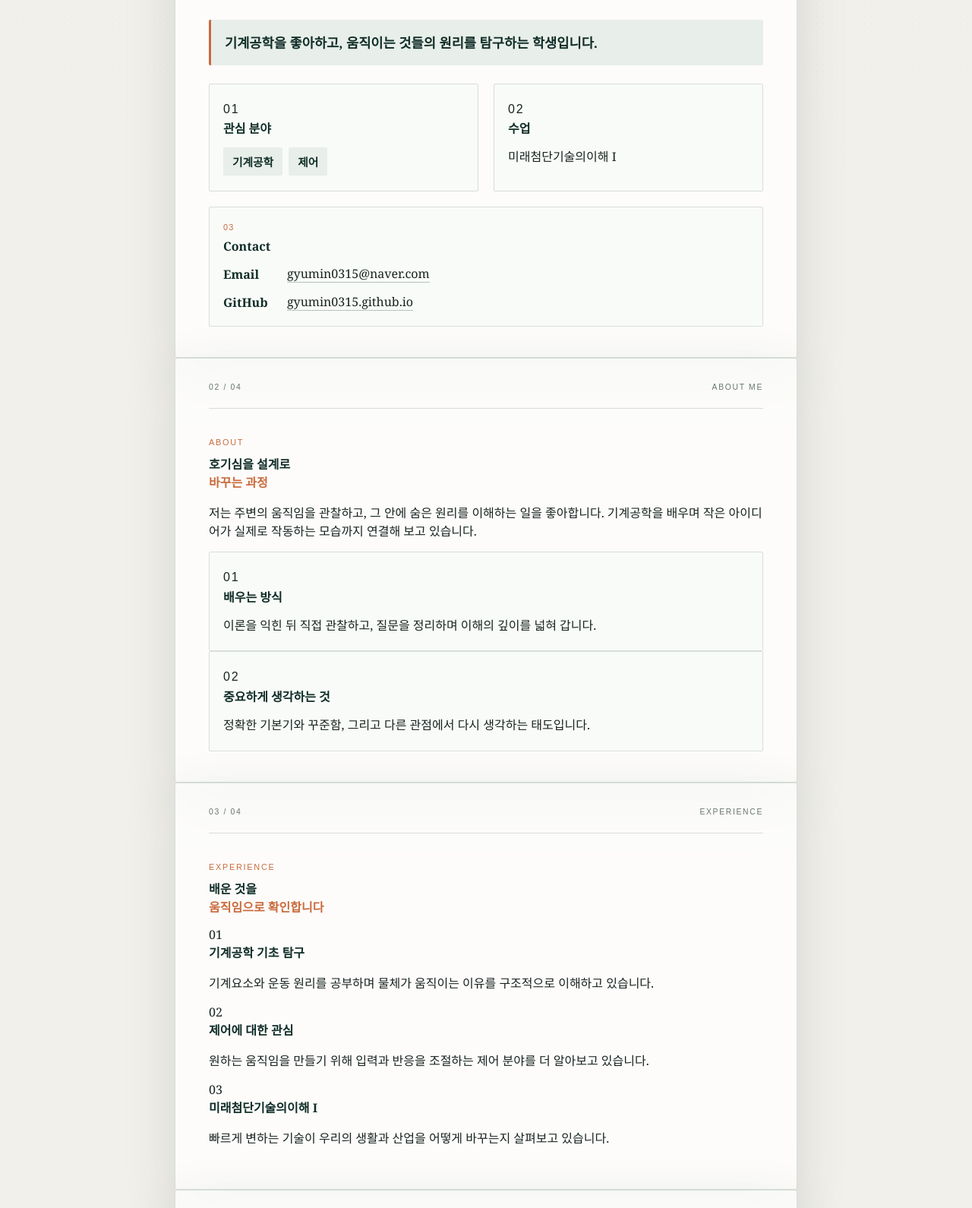
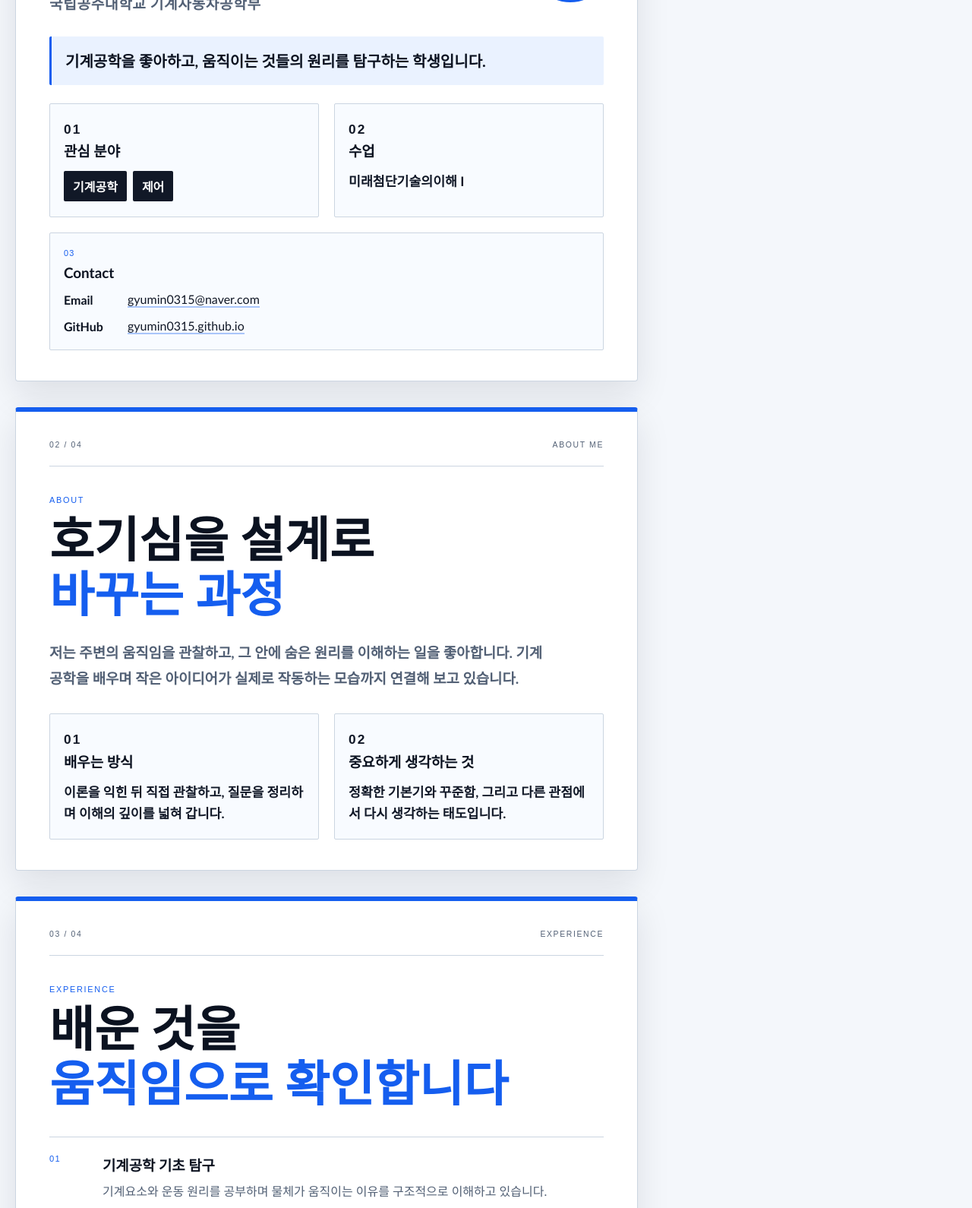
Before and after one commit to gyumin0315/gyumin0315.github.io, a plain HTML site: page index.html in a window 1280 px wide. Shown: the part 378-1968 px from the top of the page at 76% size. Drawn offline with Linux system fonts and the light colour scheme.

Commit message:
Update styles.css

```diff
--- a/styles.css
+++ b/styles.css
@@ -1,14 +1,14 @@
 :root {
-  --bg: #f2f0eb;
+  --bg: #f4f7fb;
   --surface: #ffffff;
-  --surface-strong: #e8eee9;
-  --primary: #173f35;
-  --primary-dark: #102d27;
-  --accent: #ca6b3d;
-  --text: #17231f;
-  --muted: #69756f;
-  --line: #d8ded9;
-  --shadow: 0 24px 70px rgba(30, 54, 43, 0.14);
+  --surface-strong: #eaf2ff;
+  --primary: #111827;
+  --primary-dark: #0b1220;
+  --accent: #155eef;
+  --text: #111827;
+  --muted: #526075;
+  --line: #cbd5e1;
+  --shadow: 0 18px 45px rgba(15, 23, 42, 0.1);
 }
 
 * {
@@ -21,10 +21,9 @@ html {
 
 body {
   margin: 0;
-  font-family: Georgia, "Times New Roman", serif;
-  background: linear-gradient(135deg, #eef4ff 0%, #f8fafc 100%);
+  font-family: "Trebuchet MS", "Malgun Gothic", Arial, sans-serif;
+  background: var(--bg);
   color: var(--text);
-  background: var(--bg);
 }
 
 body::before {
@@ -32,9 +31,9 @@ body::before {
   position: fixed;
   inset: 0;
   pointer-events: none;
-  opacity: 0.3;
-  background-image: radial-gradient(#8b958e 0.6px, transparent 0.6px);
-  background-size: 9px 9px;
+  opacity: 0.18;
+  background-image: radial-gradient(#155eef 0.6px, transparent 0.6px);
+  background-size: 12px 12px;
   mask-image: linear-gradient(to bottom, black, transparent 75%);
 }
 
@@ -46,52 +45,30 @@ body::before {
 
 .site-header {
   display: flex;
-  justify-content: space-between;
+  justify-content: flex-start;
   align-items: center;
   padding: 28px 0;
-  position: relative;
+  position: sticky;
+  top: 0;
+  background: rgba(244, 247, 251, 0.94);
+  backdrop-filter: blur(10px);
   z-index: 1;
 }
 
 .brand {
   color: var(--primary);
   text-decoration: none;
-  font-size: 1.4rem;
-  font-weight: 700;
+  font-size: 1.6rem;
+  font-weight: 900;
   letter-spacing: 0.08em;
 }
 
 .brand span,
 .accent { color: var(--accent); }
 
-.site-nav { display: flex; gap: 26px; }
-
-.site-nav a {
-  color: var(--muted);
-  text-decoration: none;
-  font-family: Arial, sans-serif;
-  font-size: 0.72rem;
-  letter-spacing: 0.12em;
-  text-transform: uppercase;
-}
-
-.site-nav a:hover,
-.site-nav a.active { color: var(--primary); }
-
-.site-nav a.active::after {
-  content: "";
-  display: block;
-  width: 5px;
-  height: 5px;
-  margin: 6px auto 0;
-  border-radius: 50%;
-  background: var(--accent);
-}
-
 .container {
-  min-height: calc(100vh - 132px);
   display: grid;
-  place-items: center;
+  gap: 34px;
   padding: 34px 20px 60px;
   position: relative;
   z-index: 1;
@@ -99,12 +76,83 @@ body::before {
 
 .card {
   width: min(820px, 100%);
-  background: rgba(255, 255, 255, 0.8);
+  background: var(--surface);
   border: 1px solid var(--line);
-  border-radius: 3px;
+  border-top: 6px solid var(--accent);
+  border-radius: 4px;
   box-shadow: var(--shadow);
   padding: 32px 44px 40px;
   backdrop-filter: blur(10px);
+  scroll-margin-top: 110px;
+}
+
+.content-card { padding-top: 38px; }
+
+.display-title {
+  margin: 0 0 24px;
+  font-size: clamp(2.5rem, 5vw, 4.4rem);
+  font-weight: 900;
+  letter-spacing: 0;
+  line-height: 1.12;
+}
+
+.section-copy {
+  max-width: 650px;
+  margin: 0 0 28px;
+  color: var(--muted);
+  font-size: 1.18rem;
+  font-weight: 600;
+  line-height: 1.85;
+}
+
+.detail-grid {
+  display: grid;
+  grid-template-columns: repeat(2, minmax(0, 1fr));
+  gap: 20px;
+}
+
+.timeline {
+  display: grid;
+  gap: 0;
+  margin-top: 34px;
+}
+
+.timeline-item {
+  display: grid;
+  grid-template-columns: 52px 1fr;
+  gap: 18px;
+  padding: 22px 0;
+  border-top: 1px solid var(--line);
+}
+
+.timeline-item:last-child { border-bottom: 1px solid var(--line); }
+
+.timeline-year {
+  color: var(--accent);
+  font: 0.7rem Arial, sans-serif;
+  letter-spacing: 0.12em;
+}
+
+.timeline-item h2 { margin-bottom: 8px; }
+
+.timeline-item p {
+  margin: 0;
+  color: var(--muted);
+  line-height: 1.7;
+}
+
+.vision-note {
+  padding: 22px;
+  background: var(--surface-strong);
+  border-left: 3px solid var(--accent);
+}
+
+.vision-note p:last-child {
+  margin: 0;
+  color: var(--primary-dark);
+  font-size: 1.12rem;
+  font-weight: 600;
+  line-height: 1.7;
 }
 
 .hero-line {
@@ -138,14 +186,16 @@ body::before {
 
 h1 {
   margin: 0;
-  font-size: clamp(3rem, 7vw, 5.2rem);
+  font-size: clamp(3.4rem, 8vw, 6rem);
+  font-weight: 900;
   line-height: 1.1;
 }
 
 .subtitle {
   margin: 10px 0 0;
   color: var(--muted);
-  font-size: 1.05rem;
+  font-size: 1.2rem;
+  font-weight: 700;
   letter-spacing: 0.03em;
 }
 
@@ -158,8 +208,8 @@ h1 {
   border-radius: 50%;
   background: var(--primary);
   color: #fff;
-  font-weight: 700;
-  font-size: 1.7rem;
+  font-weight: 900;
+  font-size: 1.9rem;
   box-shadow: 12px 12px 0 var(--accent);
   font-family: Arial, sans-serif;
 }
@@ -180,8 +230,8 @@ h1 {
   background: var(--surface-strong);
   border-left: 3px solid var(--accent);
   border-radius: 2px;
-  font-size: 1.1rem;
-  font-weight: 600;
+  font-size: 1.25rem;
+  font-weight: 800;
   color: var(--primary-dark);
   line-height: 1.6;
 }
@@ -194,7 +244,7 @@ h1 {
 
 .info-box,
 .contact-box {
-  background: rgba(248, 250, 247, 0.8);
+  background: #f8fbff;
   border: 1px solid var(--line);
   border-radius: 2px;
   padding: 20px 18px;
@@ -202,7 +252,8 @@ h1 {
 
 h2 {
   margin: 0 0 14px;
-  font-size: 1rem;
+  font-size: 1.18rem;
+  font-weight: 800;
   color: var(--primary-dark);
 }
 
@@ -223,15 +274,16 @@ h2 {
   display: inline-block;
   padding: 8px 12px;
   border-radius: 2px;
-  background: var(--surface-strong);
-  color: var(--primary-dark);
-  font-size: 0.92rem;
-  font-weight: 600;
+  background: var(--primary);
+  color: #ffffff;
+  font-size: 1rem;
+  font-weight: 800;
 }
 
 .info-box p {
   margin: 0;
-  font-size: 1rem;
+  font-size: 1.08rem;
+  font-weight: 600;
   line-height: 1.6;
   color: var(--text);
 }
@@ -265,7 +317,7 @@ h2 {
 .contact-box a {
   color: var(--text);
   text-decoration: none;
-  border-bottom: 1px solid rgba(23, 63, 53, 0.3);
+  border-bottom: 2px solid rgba(21, 94, 239, 0.35);
 }
 
 .next-link {
@@ -298,10 +350,6 @@ h2 {
 }
 
 @media (max-width: 640px) {
-  .site-header { align-items: flex-start; gap: 22px; }
-  .site-nav { gap: 12px; flex-wrap: wrap; justify-content: flex-end; }
-  .site-nav a { font-size: 0.62rem; }
-
   .card {
     padding: 24px 20px 30px;
   }
@@ -315,6 +363,8 @@ h2 {
     grid-template-columns: 1fr;
   }
 
+  .detail-grid { grid-template-columns: 1fr; }
+
   .avatar {
     width: 82px;
     height: 82px;
```
